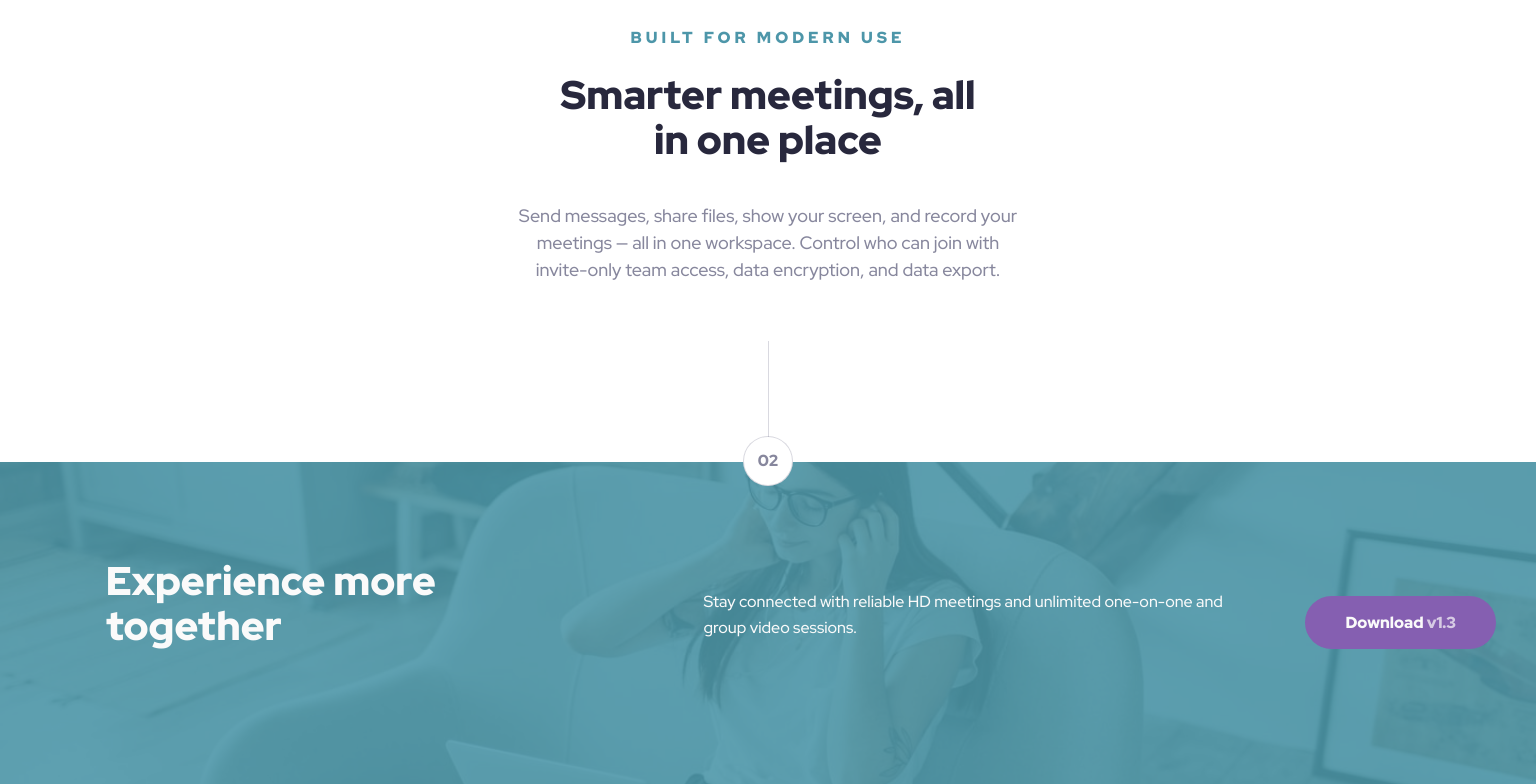
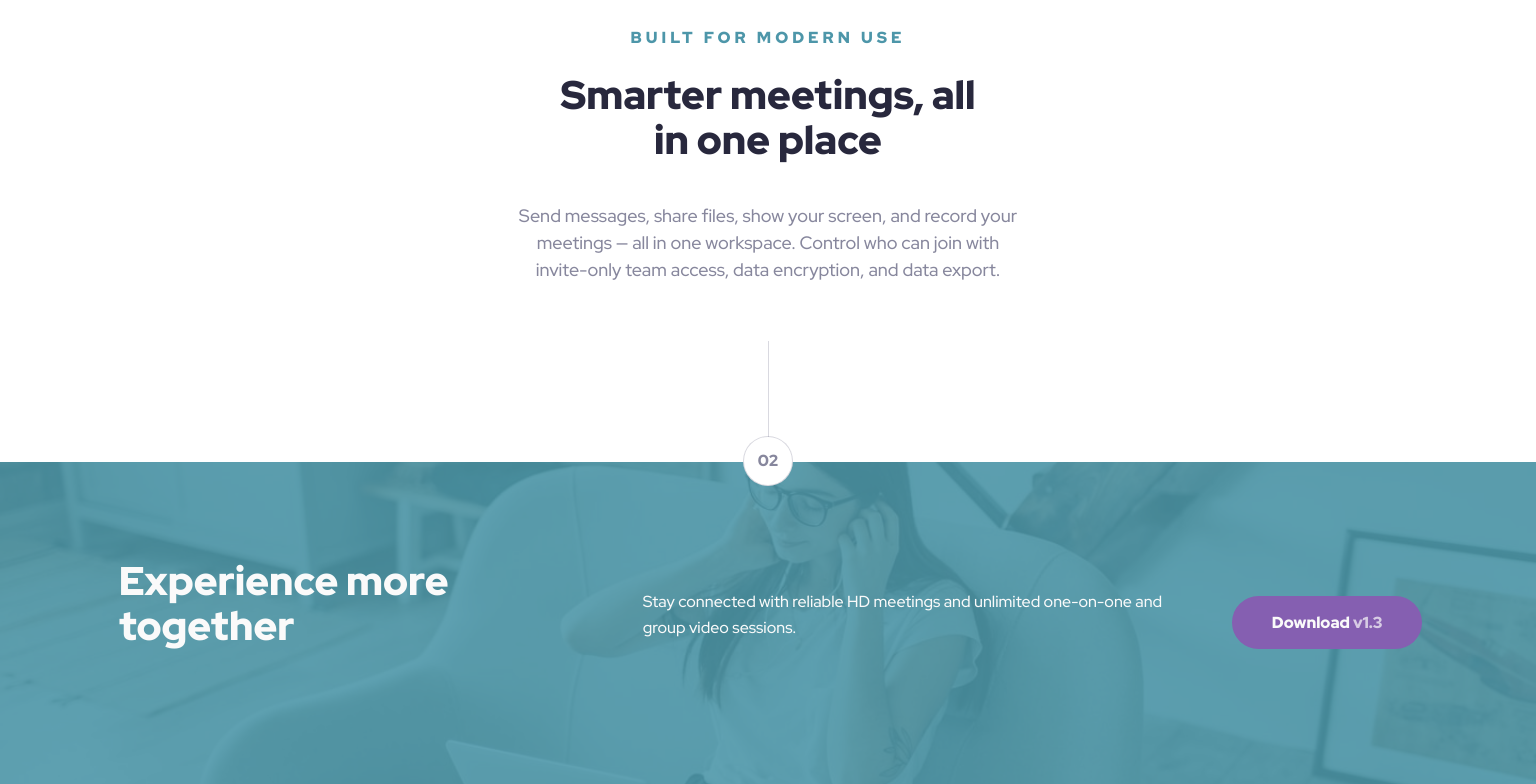
Before and after one commit to arogersrenee/meet-landing-page, a plain HTML site: page index.html in a window 1536 px wide. Shown: the part 1136-1920 px from the top of the page. Drawn offline with Linux system fonts and the light colour scheme.

Commit message:
added container for footer
trying to fix the width and  sapcing

```diff
--- a/index.html
+++ b/index.html
@@ -56,9 +56,11 @@
 
 
   <footer>
-        <h2 class="text-headline2-light">Experience more together</h2>
-        <p class="text-body-light">Stay connected with reliable HD meetings and unlimited one-on-one and group video sessions.</p>
-        <a href="#" class="btn btn-secondary">Download <span class="version">v1.3</span></a>
+        <div class="footer-container">
+          <h2 class="text-headline2-light">Experience more together</h2>
+          <p class="text-body-light">Stay connected with reliable HD meetings and unlimited one-on-one and group video sessions.</p>
+          <a href="#" class="btn btn-secondary">Download <span class="version">v1.3</span></a>
+        </div>
   </footer>
 </body>
 </html>
--- a/styles.css
+++ b/styles.css
@@ -319,9 +319,8 @@ footer {
         background-size:cover;
         background-repeat: no-repeat;
         background-position: center;
-        display: flex;
-        justify-content: center;
-        align-items: center; /* fixed button size */
+
+
     }
 
     .text-headline2-light,
@@ -329,5 +328,15 @@ footer {
         text-align: left;
     }
 
-
+    .footer-container {
+          display: flex;
+        justify-content: center;
+        align-items: center; /* fixed button size */
+        max-width: 90%;
+        margin: 0 auto;
+        gap: 3em;
+    }
+    .btn {
+        min-width: fit-content;
+    }
 }
```
